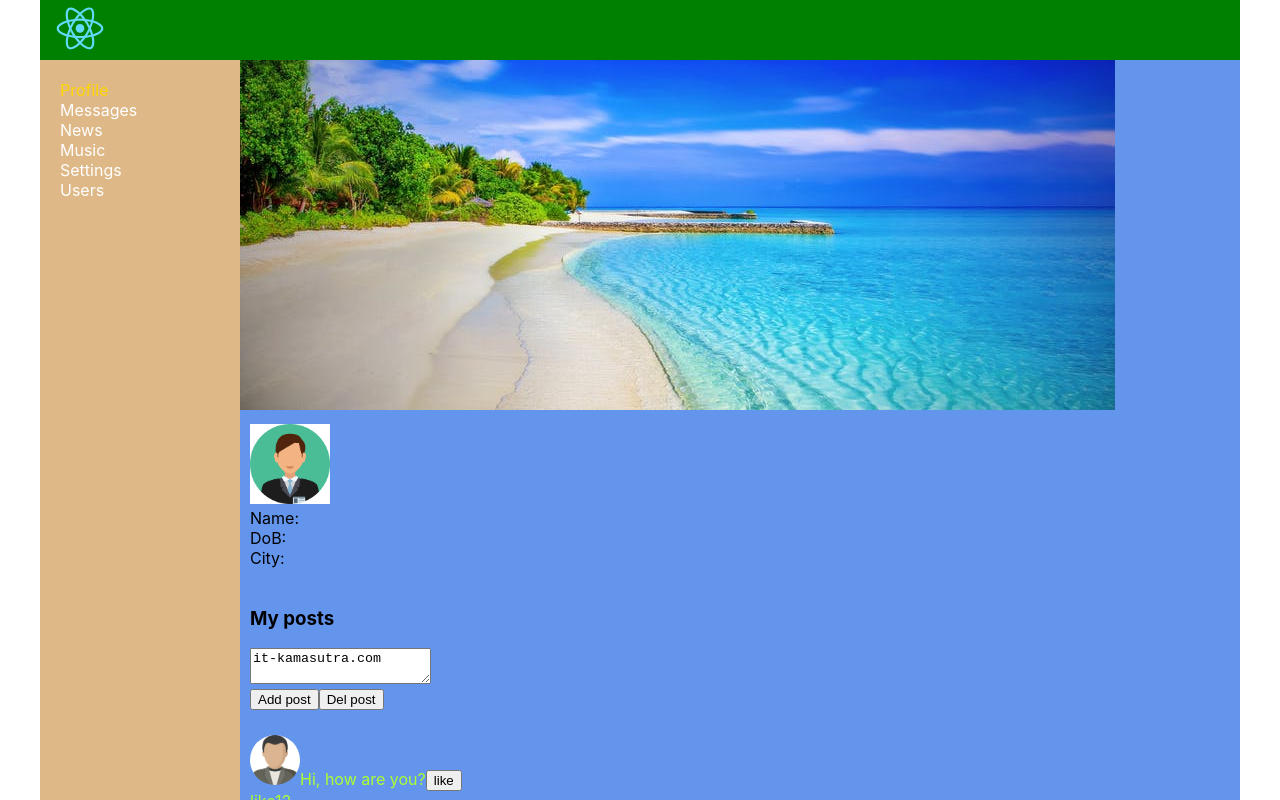
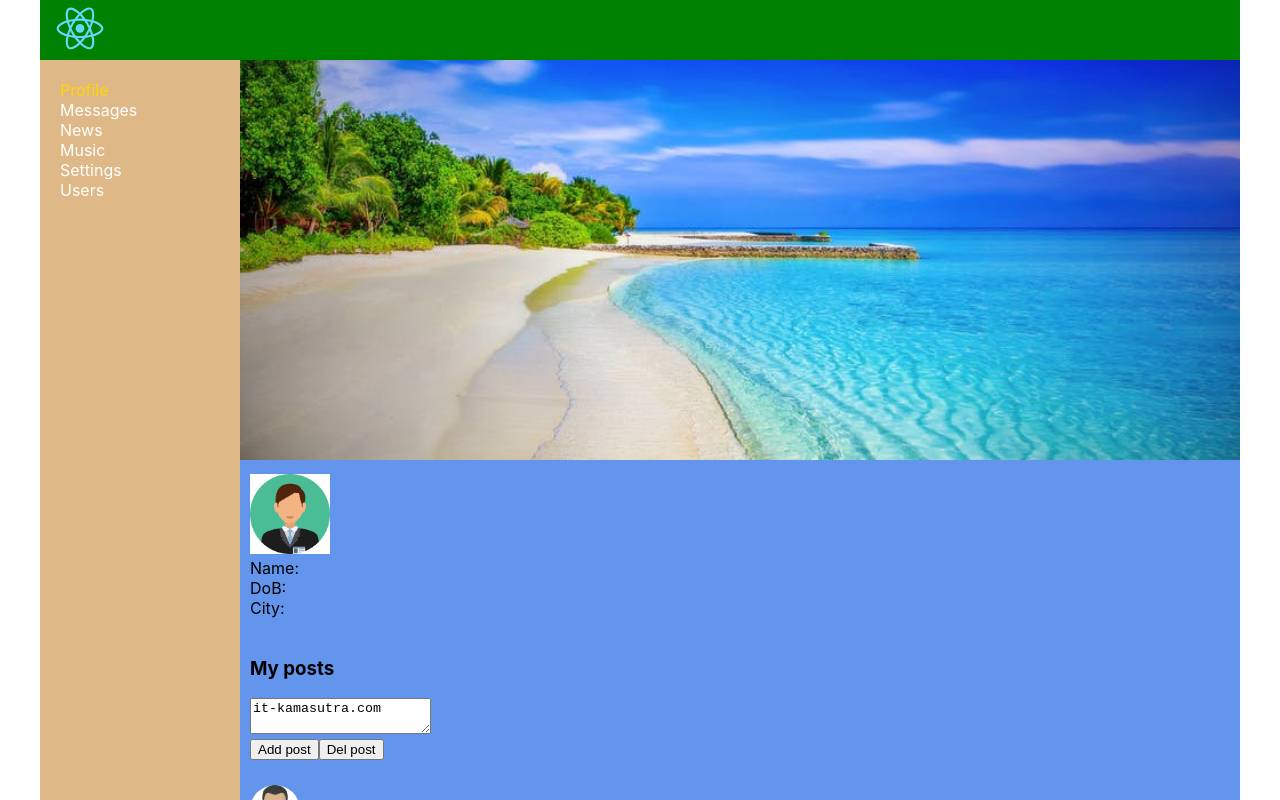
Before and after one commit to dimas2738/react-way-of-samurai, a React (Create React App) app: page /profile in a window 1280 px wide. Shown: the top 800 px of the page. Built offline with nearby package versions, Linux system fonts and the light colour scheme.

Commit message:
54lesson

```diff
--- a/src/components/Profile/ProfileInfo/ProfileInfo.jsx
+++ b/src/components/Profile/ProfileInfo/ProfileInfo.jsx
@@ -7,7 +7,7 @@ const ProfileInfo = () => {
     return (
         <div>
             <div>
-                <img
+                <img className={s.mainWall}
                     src={wall}/>
             </div>
             <div className={s.descriptionBlock}>
--- a/src/components/Profile/ProfileInfo/ProfileInfo.module.css
+++ b/src/components/Profile/ProfileInfo/ProfileInfo.module.css
@@ -6,3 +6,10 @@
     width: 80px;
     height: 80px;
 }
+
+.mainWall{
+    max-width: 1000px;
+    width: 100%;
+    max-height: 800px;
+    height: 100%;
+}
--- a/src/components/Users/Users.jsx
+++ b/src/components/Users/Users.jsx
@@ -3,30 +3,40 @@ import s from './Users.module.css';
 import ava from "../../images.png";
 import * as axios from 'axios'
 
-const Users = (props) => {
-if (props.users.length==0){
+class Users extends React.Component {
 
-    axios.get('https://social-network.samuraijs.com/api/1.0/users').then(response=> {
-        props.setUsers(response.data.items)
-        debugger
-    })}
+    constructor(props) {
+        super(props);
+    }
 
+    componentDidMount() {
+        axios.get('https://social-network.samuraijs.com/api/1.0/users')
+            .then(response => {
+                this.props.setUsers(response.data.items)
 
-    return (
+            })
+    }
 
-            <div >
-                {props.users.map(el=>{
+    render() {
+        return (
+
+            <div>
+                {this.props.users.map(el => {
                     return <div key={el.id}>
                         <div className={s.usersWrapper}>
                             <div>
-                                <img className={s.usersImg} src={el.photos.small!=null
-                                    ?el.photos.small
-                                    :ava}/>
+                                <img className={s.usersImg} src={el.photos.small != null
+                                    ? el.photos.small
+                                    : ava}/>
 
                                 <div>
                                     {el.follow
-                                        ? <button onClick={()=>{props.onUnFollowClick(el.id)}}>unFollow</button>
-                                            :<button onClick={()=>{props.onFollowClick(el.id)}}>Follow</button>}
+                                        ? <button onClick={() => {
+                                            this.props.onUnFollowClick(el.id)
+                                        }}>unFollow</button>
+                                        : <button onClick={() => {
+                                            this.props.onFollowClick(el.id)
+                                        }}>Follow</button>}
                                 </div>
                             </div>
                             <div>
@@ -37,12 +47,15 @@ if (props.users.length==0){
 
 
                         </div>
-                        </div>
+                    </div>
                 })}
 
             </div>
 
-    )
+        )
+
+    }
+
 }
 
 export default Users;
```
